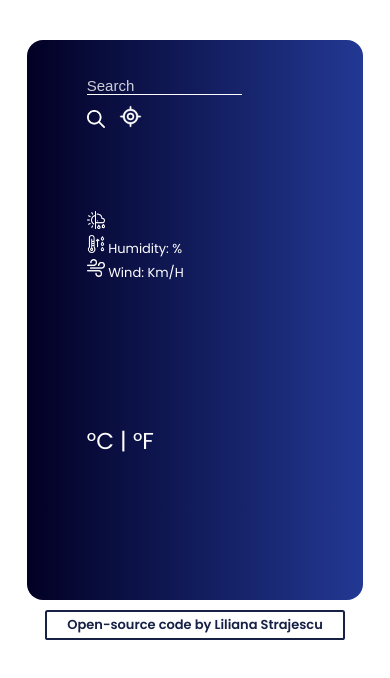
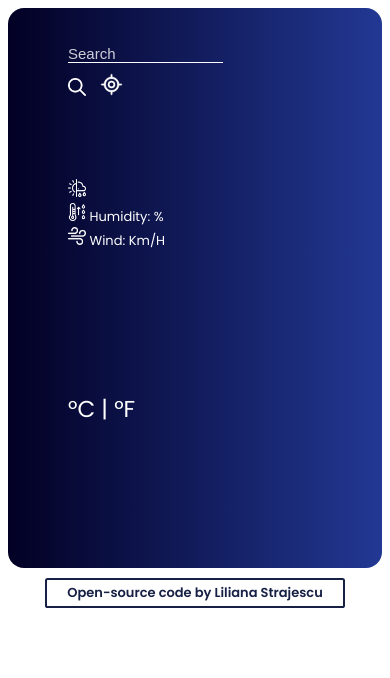
Before and after one commit to lilianastrajescu/weather-app, a plain HTML site: page index.html in a window 390 px wide. Drawn offline with nearby package versions, Linux system fonts and the light colour scheme; no server answers.

Commit message:
Modified width page

```diff
--- a/src/style.css
+++ b/src/style.css
@@ -220,7 +220,9 @@ ul {
 
 @media (max-width: 581px) {
   #main-container{
-    width: 90%;
+    margin: 0 auto;
+    width: 100%;
+
   }
   .section-right button {
     width: auto;
```
